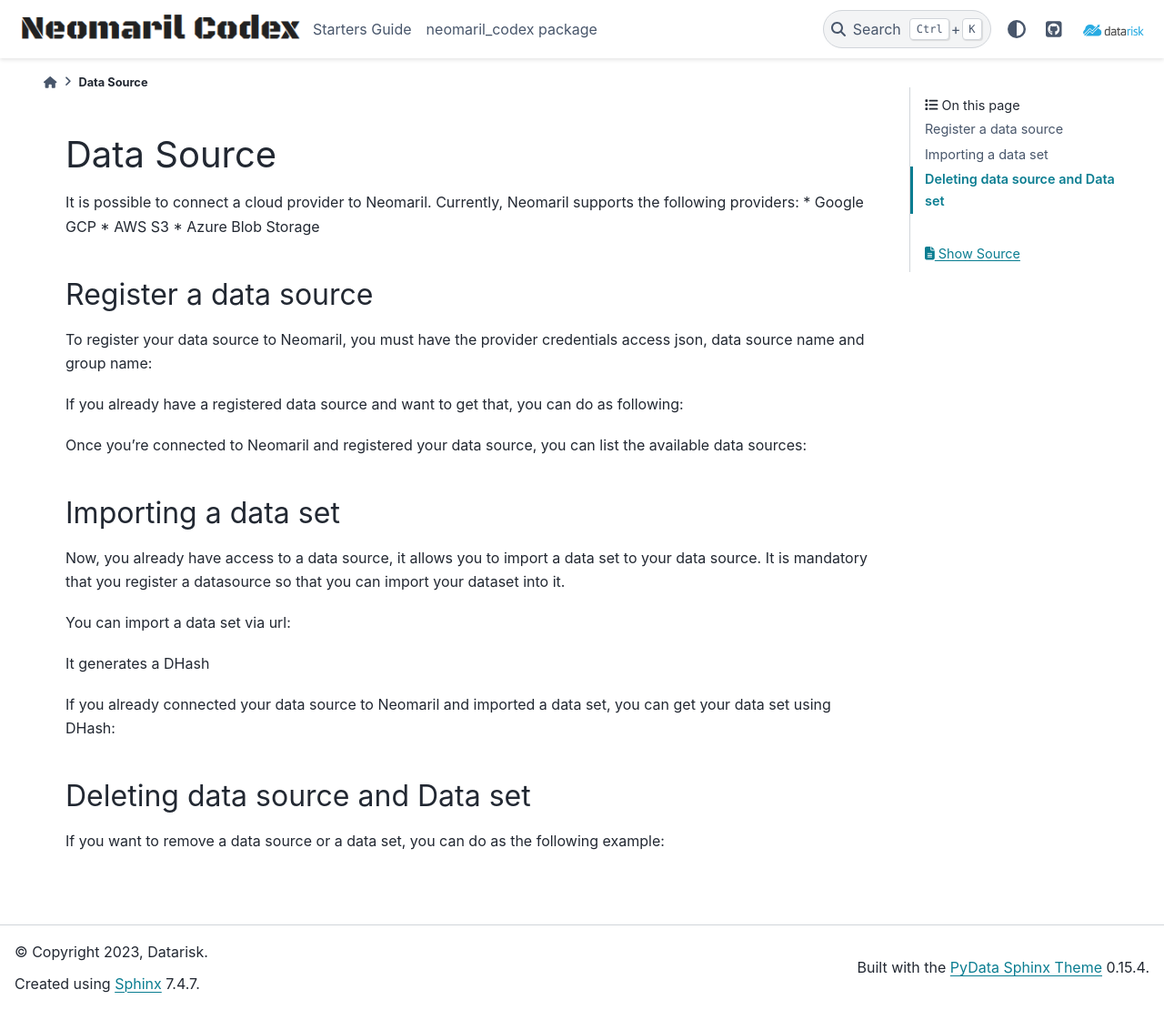
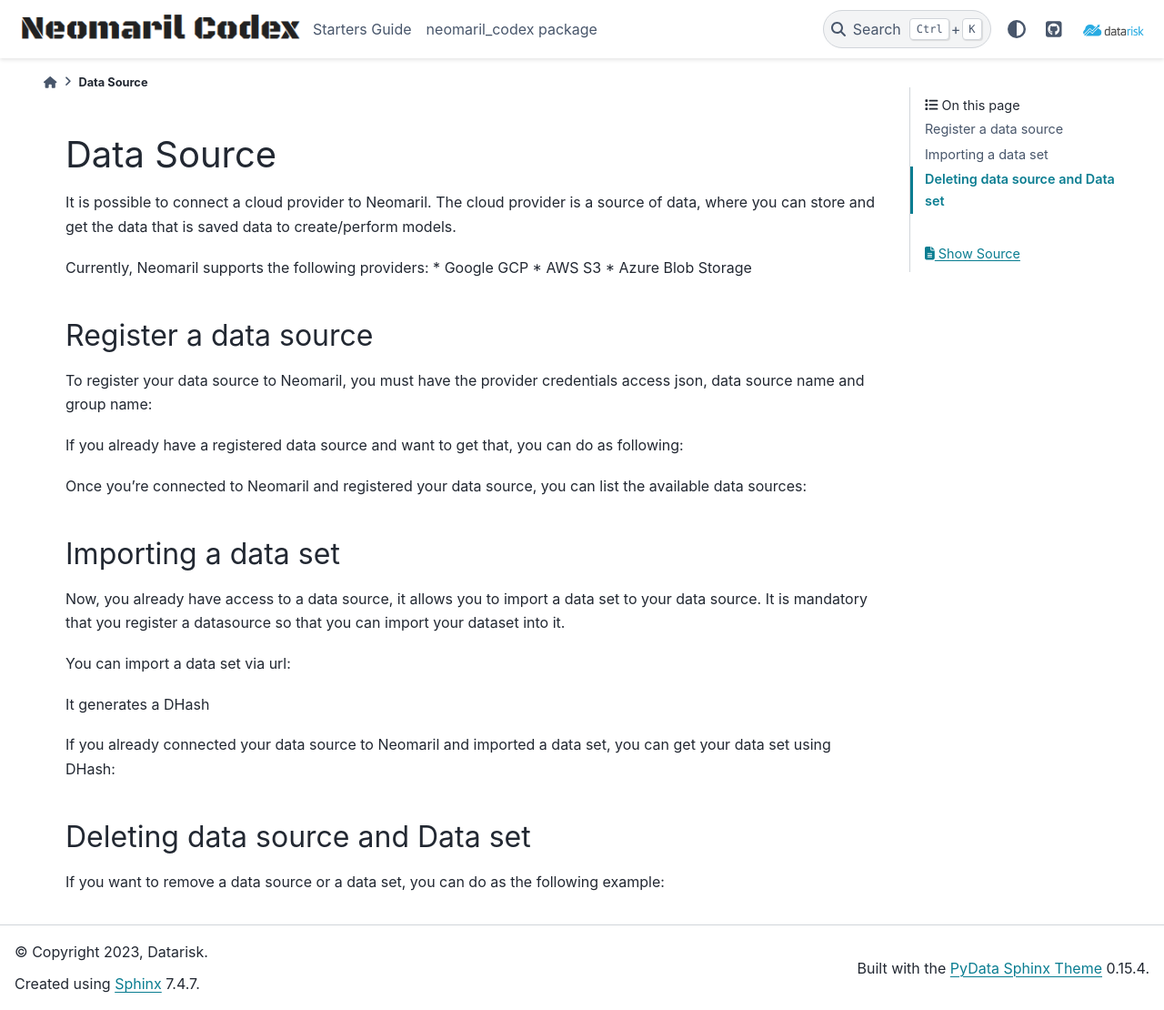
Before and after one commit to datarisk-io/mlops_codex, a Sphinx documentation site: the page built from docs/source/connecting_datasource.rst, in a window 1280 px wide and 1110 px high. Shown: the whole window at 91% size. Built offline with Sphinx 7.4.7 and the PyData theme 0.15.4, drawn with Linux system fonts in a browser that asks for light colours.

Commit message:
docs: Improve data source description

```diff
--- a/docs/source/connecting_datasource.rst
+++ b/docs/source/connecting_datasource.rst
@@ -1,7 +1,9 @@
 Data Source
 ===========
 
-It is possible to connect a cloud provider to Neomaril. Currently, Neomaril supports the following providers:
+It is possible to connect a cloud provider to Neomaril. The cloud provider is a source of data, where you can store and get the data that is saved data to create/perform models.
+
+Currently, Neomaril supports the following providers:
 * Google GCP
 * AWS S3
 * Azure Blob Storage
```
